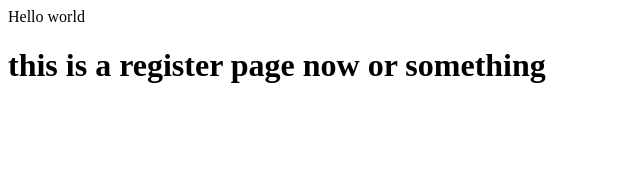
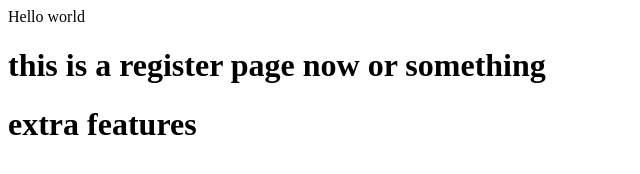
Before and after one commit to AidenHero/agileweek2branchtest, a plain HTML site: page index.html in a window 1280 px wide. Shown: the whole page, without its empty margins (0-640 px from the left). Drawn offline with Linux system fonts and the light colour scheme.

Commit message:
working on more features

```diff
--- a/index.html
+++ b/index.html
@@ -1,3 +1,5 @@
 <p1>Hello world</p1>
 
 <h1>this is a register page now or something</h1>
+
+<h1> extra features</h1>
```
